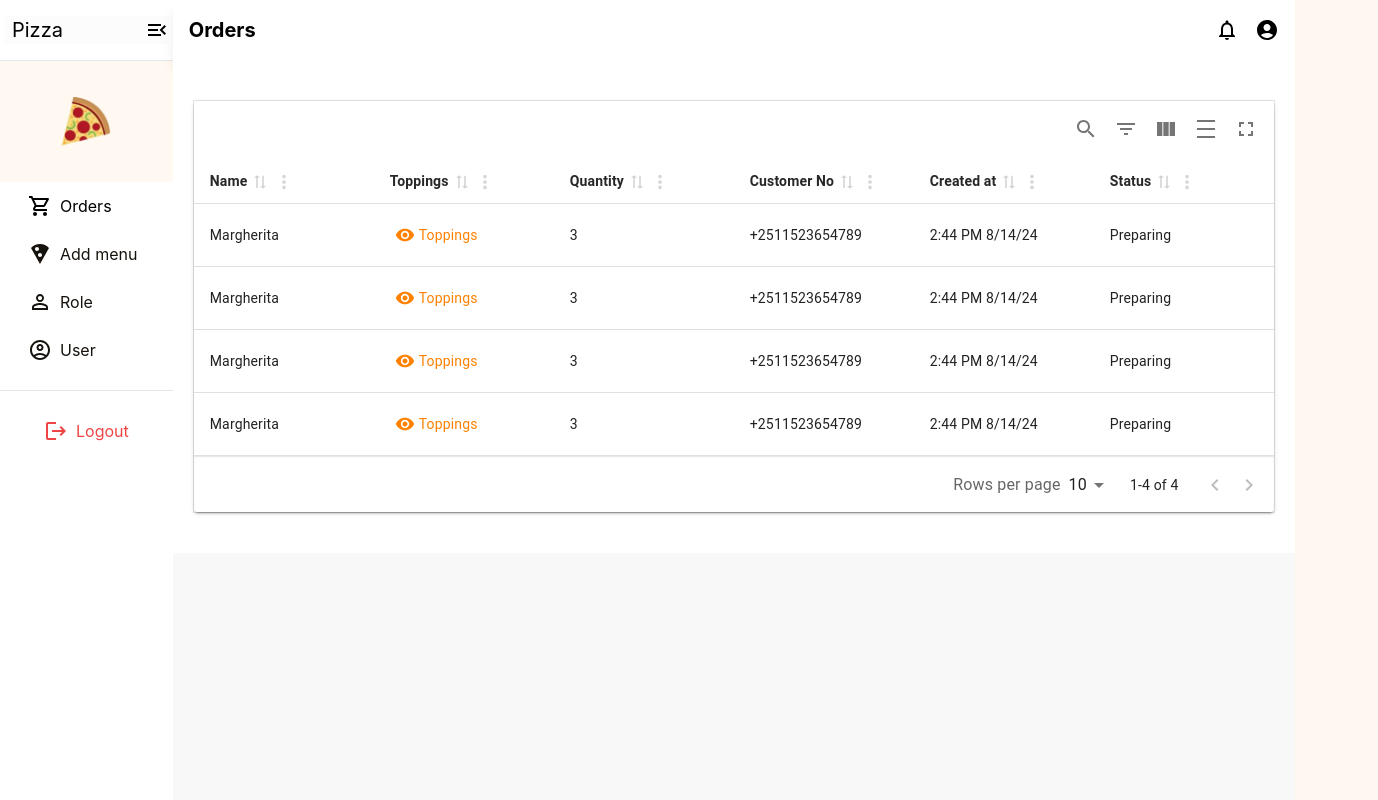
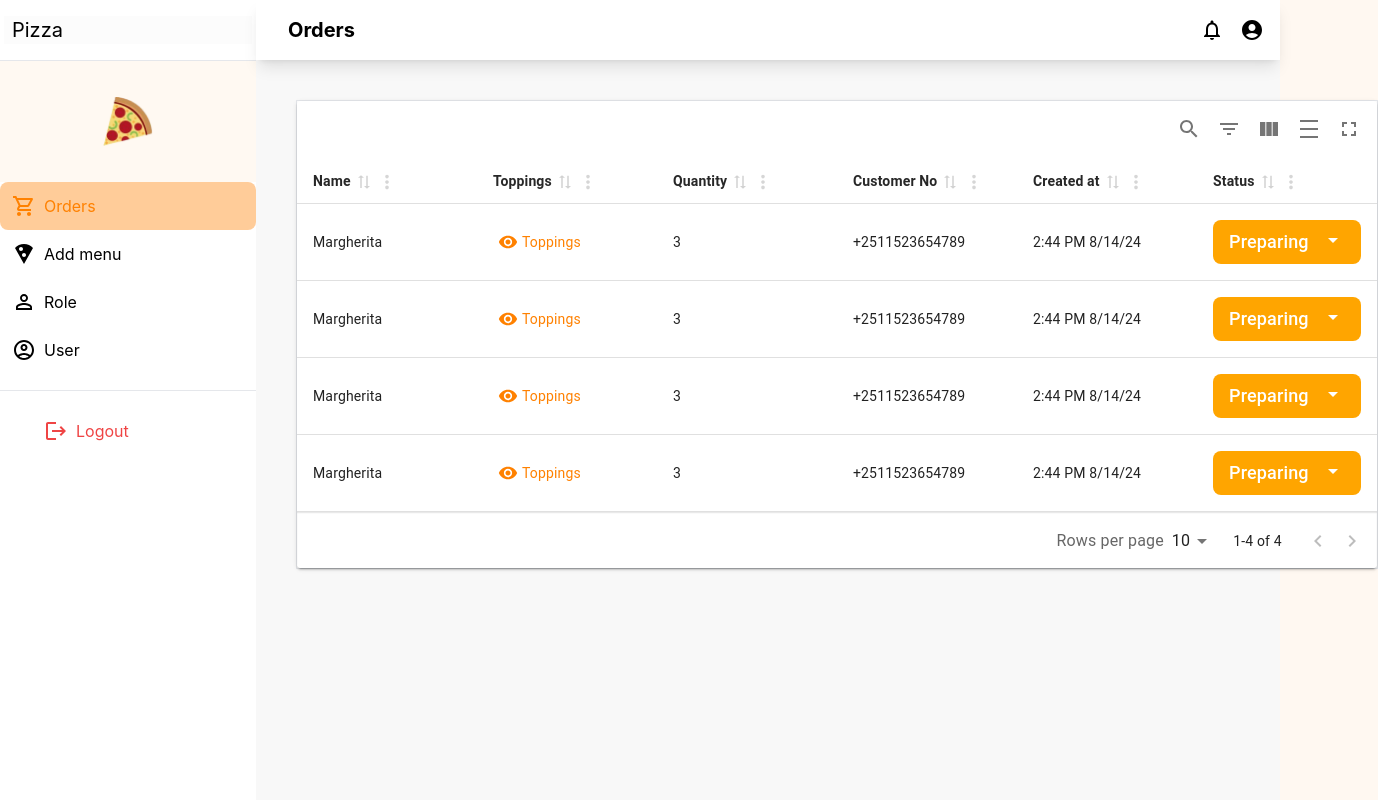
Before and after one commit to Benonii/pizza, a Next.js app in the folder my-next-app/: page /dashboard/orders in a window 1280 px wide. Shown: the whole page, 1378 px wide, since content can reach past the window. Built offline with nearby package versions, Linux system fonts and the light colour scheme.

Commit message:
Responsiveness fixed and missing UI elements added on /dashboard/orders page

```diff
--- a/my-next-app/src/app/(restaurant)/dashboard/orders/page.tsx
+++ b/my-next-app/src/app/(restaurant)/dashboard/orders/page.tsx
@@ -8,14 +8,15 @@ import {
     MaterialReactTable,
     useMaterialReactTable,
   } from 'material-react-table';
+import StatusDropdown from '@/components/StatusDropdown';
 
 type Order = {
-    name: string
-    toppings: string[]
-    quantity: number
-    customerNumber: string
-    createdAt: string
-    status: "Preparing" | "Ready" | "Delivered"
+    name: string;
+    toppings: string[];
+    quantity: number;
+    customerNumber: string;
+    createdAt: string;
+    status: 'Preparing' | 'Ready' | 'Delivered';
 }
 
 const data: Order[] = [
@@ -31,7 +32,7 @@ const data: Order[] = [
         quantity: 3,
         customerNumber: "+2511523654789",
         createdAt: "2:44 PM 8/14/24",
-        status: "Preparing",
+        status: 'Preparing',
     },
     {
         name: "Margherita",
@@ -45,7 +46,7 @@ const data: Order[] = [
         quantity: 3,
         customerNumber: "+2511523654789",
         createdAt: "2:44 PM 8/14/24",
-        status: "Preparing",
+        status: 'Preparing',
     },
     {
         name: "Margherita",
@@ -59,7 +60,7 @@ const data: Order[] = [
         quantity: 3,
         customerNumber: "+2511523654789",
         createdAt: "2:44 PM 8/14/24",
-        status: "Preparing",
+        status: 'Preparing',
     },
     {
         name: "Margherita",
@@ -73,7 +74,7 @@ const data: Order[] = [
         quantity: 3,
         customerNumber: "+2511523654789",
         createdAt: "2:44 PM 8/14/24",
-        status: "Preparing",
+        status: 'Preparing',
     },
 ]
 
@@ -149,9 +150,15 @@ function Page() {
                 header: 'Status',
                 accessorKey: 'status',
                 Cell: ({ row }: {row: { original: Order}}) => (
-                    <Box sx={{ display: 'flex', gap: '2ch', alignItems: 'center' }}>
-                        {row.original.status}
-                    </Box>
+                    <StatusDropdown
+                        status={row.original.status}
+                        onStatusChange={(newStatus: 'Preparing' | 'Ready' | 'Delivered') => {
+                            row.original.status = newStatus;
+                        }}
+                    />
+                    // <Box sx={{ display: 'flex', gap: '2ch', alignItems: 'center' }}>
+                    //     {row.original.status}
+                    // </Box>
                 ),
             },
         ],
@@ -167,10 +174,10 @@ function Page() {
     });
   return (
     <div className='bg-white'>
-        <div className='border mt-10 mb-10 mx-5'>
+        <div className='border'>
             <MaterialReactTable
-            table={table}
-    />
+                table={table}
+            />
         </div>
     </div>
 
--- a/my-next-app/src/components/AdminDashboard.tsx
+++ b/my-next-app/src/components/AdminDashboard.tsx
@@ -1,10 +1,11 @@
 "use client";
 
-import React from 'react';
+import React, { useState } from 'react';
 import Link from 'next/link';
 import Image from 'next/image';
 import { usePathname, useRouter } from 'next/navigation';
 
+import { Drawer, Button } from '@mui/material';
 import MenuOpenOutlinedIcon from '@mui/icons-material/MenuOpenOutlined';
 import ShoppingCartOutlinedIcon from '@mui/icons-material/ShoppingCartOutlined';
 import PersonOutlineOutlinedIcon from '@mui/icons-material/PersonOutlineOutlined';
@@ -12,6 +13,7 @@ import LogoutIcon from '@mui/icons-material/Logout';
 import AccountCircleIcon from '@mui/icons-material/AccountCircle';
 import AccountCircleOutlinedIcon from '@mui/icons-material/AccountCircleOutlined';
 import LocalPizzaIcon from '@mui/icons-material/LocalPizza';
+import MenuIcon from '@mui/icons-material/Menu';
 import NotificationsNoneOutlinedIcon from '@mui/icons-material/NotificationsNoneOutlined';
 
 import pizzaIcon from '@/../public/assets/images/pizza-icon.png'; // Adjust the path
@@ -19,6 +21,15 @@ import pizzaIcon from '@/../public/assets/images/pizza-icon.png'; // Adjust the
 const AdminDashboard = ({children}: { children: React.ReactNode }) => {
   const pathname= usePathname();
   const router = useRouter();
+
+  const [open, setOpen] = useState<boolean>(false);
+
+  const toggleDrawer = (open: boolean) => (event: React.KeyboardEvent | React.MouseEvent) => {
+    if (event.type === 'keydown') {
+      return;
+    }
+    setOpen(open);
+  };
 
   // Function to map route to title
   const getPageTitle = (path: string) => {
@@ -39,12 +50,80 @@ const AdminDashboard = ({children}: { children: React.ReactNode }) => {
   const pageTitle = getPageTitle(pathname);
 
   return (
-    <div className="flex h-screen w-screen">
+    <div className="flex h-screen w-fit lg:w-screen">
       {/* Sidebar */}
-      <div className="w-2/5 bg-sidebarBg shadow-lg bg-white">
+      <Drawer
+          anchor="left"
+          open={open}
+          onClose={toggleDrawer(false)}
+          PaperProps={{
+            sx: {
+              width: open ? 300: 0,
+              transition: 'width 0.3s',
+            }
+          }}
+      >
+        <div className="w-full bg-sidebarBg shadow-lg bg-white border border-red-600">
+          <div className="flex justify-between items-center mt-4 mb-4 mx-1 bg-[#F3F3F340]">
+            <h1 className="text-xl ml-2">Pizza</h1>
+            <MenuOpenOutlinedIcon onClick={toggleDrawer(false)}/>
+          </div>
+          <hr className='border-1'/>
+          <div className="p-4 flex flex-col items-center bg-orange6">
+            <Image src={pizzaIcon} alt="Pizza Logo" width={50} height={50} className='mt-5 mb-5' />
+          </div>
+
+          {/* Navigation Links */}
+          <nav className=" space-y-4 font-sans">
+            <Link href="/dashboard/orders">
+              <div
+                className={`${pathname === '/dashboard/orders' ? "bg-orange8 text-orange2" : "bg-white"} flex items-center space-x-2 p-3 rounded-lg hover:bg-gray-100 w-[100%]`}
+              >
+                <ShoppingCartOutlinedIcon />
+                <p>Orders</p>
+              </div>
+            </Link>
+            <Link href="/dashboard/menu">
+              <div
+                className={`${pathname === '/dashboard/menu' ? "bg-orange8 text-orange2" : "bg-white"} flex items-center space-x-2 p-3 rounded-lg hover:bg-gray-100 w-[100%]`}
+              >
+                <LocalPizzaIcon />
+                <p>Add menu</p>
+              </div>
+            </Link>
+            <Link href="/dashboard/role">
+              <div
+                className={`${pathname === '/dashboard/role' ? "bg-orange8 text-orange2" : "bg-white"} flex items-center space-x-2 p-3 rounded-lg hover:bg-gray-100 w-[100%]`}
+              >
+                <PersonOutlineOutlinedIcon />
+                <p>Role</p>
+              </div>
+            </Link>
+            <Link href="/dashboard/user">
+              <div
+                className={`${pathname === '/dashboard/user' ? "bg-orange8 text-orange2" : "bg-white"} flex items-center space-x-2 p-3 rounded-lg hover:bg-gray-100 w-[100%]`}
+              >
+                <AccountCircleOutlinedIcon />
+                <p>User</p>
+              </div>
+            </Link>
+
+            <hr />
+          </nav>
+
+          {/* Logout */}
+          <div className="mt-auto p-4">
+            <div className="flex items-center text-red-500 space-x-2 p-3 rounded-lg mx-4" onClick={() => {router.push('/register/login')}}>
+              <LogoutIcon />
+              <p>Logout</p>
+            </div>
+          </div>
+        </div>
+      </Drawer>
+
+      <div className="hidden w-1/5 bg-sidebarBg shadow-lg bg-white lg:block">
         <div className="flex justify-between items-center mt-4 mb-4 mx-1 bg-[#F3F3F340]">
           <h1 className="text-xl ml-2">Pizza</h1>
-          <MenuOpenOutlinedIcon />
         </div>
         <hr className='border-1'/>
         <div className="p-4 flex flex-col items-center bg-orange6">
@@ -54,25 +133,33 @@ const AdminDashboard = ({children}: { children: React.ReactNode }) => {
         {/* Navigation Links */}
         <nav className=" space-y-4 font-sans">
           <Link href="/dashboard/orders">
-            <div className="flex items-center space-x-2 p-3 rounded-lg mx-4 hover:bg-gray-100">
+            <div
+              className={`${pathname === '/dashboard/orders' ? "bg-orange8 text-orange2" : "bg-white"} flex items-center space-x-2 p-3 rounded-lg hover:bg-gray-100 w-[100%]`}
+            >
               <ShoppingCartOutlinedIcon />
               <p>Orders</p>
             </div>
           </Link>
           <Link href="/dashboard/menu">
-            <div className="flex items-center space-x-2 text-gray1 p-3 hover:bg-gray-100 rounded-lg mx-4">
+            <div
+              className={`${pathname === '/dashboard/menu' ? "bg-orange8 text-orange2" : "bg-white"} flex items-center space-x-2 p-3 rounded-lg hover:bg-gray-100 w-[100%]`}
+            >
               <LocalPizzaIcon />
               <p>Add menu</p>
             </div>
           </Link>
           <Link href="/dashboard/role">
-            <div className="flex items-center space-x-2 text-gray1 p-3 hover:bg-gray-100 rounded-lg mx-4">
+            <div
+              className={`${pathname === '/dashboard/role' ? "bg-orange8 text-orange2" : "bg-white"} flex items-center space-x-2 p-3 rounded-lg hover:bg-gray-100 w-[100%]`}
+            >
               <PersonOutlineOutlinedIcon />
               <p>Role</p>
             </div>
           </Link>
           <Link href="/dashboard/user">
-            <div className="flex items-center space-x-2 text-gray1 p-3 hover:bg-gray-100 rounded-lg mx-4">
+            <div
+              className={`${pathname === '/dashboard/user' ? "bg-orange8 text-orange2" : "bg-white"} flex items-center space-x-2 p-3 rounded-lg hover:bg-gray-100 w-[100%]`}
+            >
               <AccountCircleOutlinedIcon />
               <p>User</p>
             </div>
@@ -91,10 +178,14 @@ const AdminDashboard = ({children}: { children: React.ReactNode }) => {
       </div>
 
       {/* Main Content */}
-      <div className="w-fit flex flex-col bg-gray5">
+      <div className="w-full lg:w-4/5 flex flex-col bg-gray5">
         {/* Top Navbar */}
         <div className="flex items-center justify-between p-4 shadow-lg bg-white">
+
           <div className="flex items-center space-x-4">
+            <div className="lg:hidden flex justify-center text-gray1 h-10">
+              <Button onClick={toggleDrawer(true)}><MenuIcon className='text-black w-10 h-8'/></Button>
+            </div>
             <h1 className="text-xl font-bold">{pageTitle}</h1>
           </div>
           <div className="flex items-center space-x-4">
@@ -104,7 +195,7 @@ const AdminDashboard = ({children}: { children: React.ReactNode }) => {
         </div>
 
         {/* Main Content */}
-        <div className=" bg-gray-50 flex">
+        <div className=" bg-gray-50 flex w-50 mt-10 ml-10">
            {children}
         </div>
       </div>
--- a/my-next-app/src/components/Navbar.tsx
+++ b/my-next-app/src/components/Navbar.tsx
@@ -12,7 +12,7 @@ import pizzaIcon from '@/../public/assets/images/pizza-icon.png';
 
 
 function Navbar() {
-  const [open, setOpen] = useState<boolean>(false);
+  const [ open, setOpen ] = useState<boolean>(false);
 
   const toggleDrawer = (open: boolean) => (event: React.KeyboardEvent | React.MouseEvent) => {
     if (event.type === 'keydown') {
@@ -20,6 +20,7 @@ function Navbar() {
     }
     setOpen(open);
   };
+
   const pathname = usePathname();
   console.log("Path:", pathname);
 
--- /dev/null
+++ b/my-next-app/src/components/StatusDropdown.tsx
@@ -0,0 +1,62 @@
+import React, { useState } from 'react';
+import { Button, Menu, MenuItem, Radio,
+         RadioGroup, FormControlLabel
+       } from '@mui/material';
+import CheckIcon from '@mui/icons-material/Check';
+import ArrowDropDownIcon from '@mui/icons-material/ArrowDropDown'; // For a dropdown arrow
+
+
+
+interface StatusDropdownProps {
+    status: string
+    onStatusChange: (newStatus: 'Preparing' | 'Ready' | 'Delivered') => void;
+}
+
+function StatusDropdown({ status }: StatusDropdownProps) {
+    const [ anchorEl, setAnchorEl ] = useState<null | HTMLElement>(null);
+    const [ currentStatus, setCurrentStatus ] = useState(status);
+    const open = Boolean(anchorEl);
+
+    const handleClick = (event: React.MouseEvent<HTMLElement>) => {
+        setAnchorEl(event.currentTarget);
+    };
+
+    const handleClose = () => {
+        setAnchorEl(null);
+    };
+
+    const handleStatusChange = (event: React.ChangeEvent<HTMLInputElement>) => {
+        setCurrentStatus(event.target.value);
+        handleClose();
+    };
+  return (
+    <div>
+        <div
+            onClick={handleClick}
+            className={`flex justify-between  ${
+                currentStatus=== 'Preparing' ? 'text-white bg-orange5' : currentStatus === 'Ready' ? 'text-white bg-green3': 'text-green3'
+            }  text-lg font-medium px-4 py-2 rounded-lg`}
+        >
+            {currentStatus}
+            {currentStatus === 'Delivered' ? <CheckIcon /> : <ArrowDropDownIcon />}
+        </div>
+
+        <Menu anchorEl={anchorEl} open={open} onClose={handleClose}>
+            <RadioGroup value={currentStatus} onChange={handleStatusChange}>
+                <MenuItem>
+                    <FormControlLabel value="Preparing" control={<Radio />} label="Preparing" />
+                </MenuItem>
+                <MenuItem>
+                    <FormControlLabel value="Ready" control={<Radio />} label="Ready" />
+                </MenuItem>
+                <MenuItem>
+                    <FormControlLabel value="Delivered" control={<Radio />} label="Delivered" />
+                </MenuItem>
+            </RadioGroup>
+        </Menu>
+
+    </div>
+  )
+}
+
+export default StatusDropdown
--- a/my-next-app/tailwind.config.ts
+++ b/my-next-app/tailwind.config.ts
@@ -49,6 +49,7 @@ const config: Config = {
         orange5: "#FFA500",
         orange6: "rgba(255, 129, 0, 0.05)",
         orange7: "rgba(255, 153, 33, 0.5)",
+        orange8: "rgba(255, 129, 0, 0.4)",
 
         gray1: "#16120D",
         gray2: "#050505",
```
